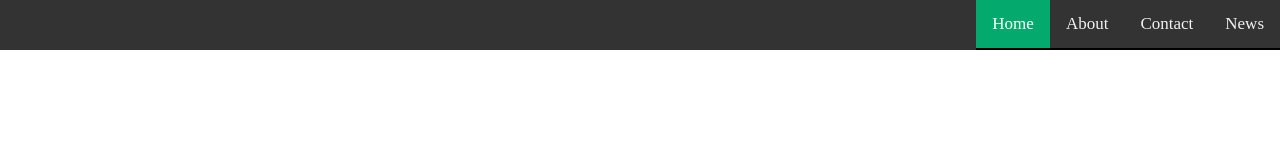
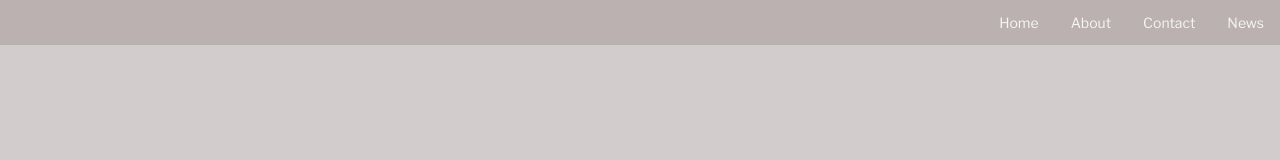
Before and after one commit to Axel-Ahlander/cat-store, a plain HTML site: page index.html in a window 1280 px wide. Drawn offline with nearby package versions, Linux system fonts and the light colour scheme.

Commit message:
updated nav

```diff
--- a/index.html
+++ b/index.html
@@ -5,13 +5,16 @@
     <meta name="viewport" content="width=device-width, initial-scale=1.0">
     <title>Document</title>
     <link rel="stylesheet" href="styles.css">
+    <link rel="preconnect" href="https://fonts.googleapis.com">
+    <link rel="preconnect" href="https://fonts.gstatic.com" crossorigin>
+    <link href="https://fonts.googleapis.com/css2?family=Libre+Franklin:ital,wght@0,100..900;1,100..900&display=swap" rel="stylesheet">
 </head>
 <body>
     <div class="topnav">
         <a href="#news">News</a>
         <a href="#contact">Contact</a>
         <a href="#about">About</a>
-        <a class="active" href="#home">Home</a>
+        <a href="#home">Home</a>
       </div>
 </body>
 </html>
--- a/styles.css
+++ b/styles.css
@@ -1,28 +1,41 @@
 .topnav {
-    background-color: #333;
+    background-color: #bbb1b1;
+
     overflow: hidden;
   }
 
   .topnav a {
     float: right;
-    color: #f2f2f2;
+    color: #f7f5f5;
     text-align: center;
     padding: 14px 16px;
     text-decoration: none;
-    font-size: 17px;
-    border-bottom: 2px solid black;
+    font-size: 14px;
   }
 
   .topnav a:hover {
     background-color: #ddd;
-    color: black;
+    color: white;
+    opacity: 100%;
   }
 
   .topnav a.active {
-    background-color: #04AA6D;
+    background-color: rgb(99, 97, 97);
     color: white;
   }
 
   body {
     margin: 0;
+    background-color: rgb(210, 204, 204);
+    font-family: 'Libre Franklin', sans-serif;;
   }
+
+
+
+
+.libre-franklin-minfont {
+  font-family: "Libre Franklin", sans-serif;
+  font-optical-sizing: auto;
+  font-weight: 200;
+  font-style: normal;
+}
```
